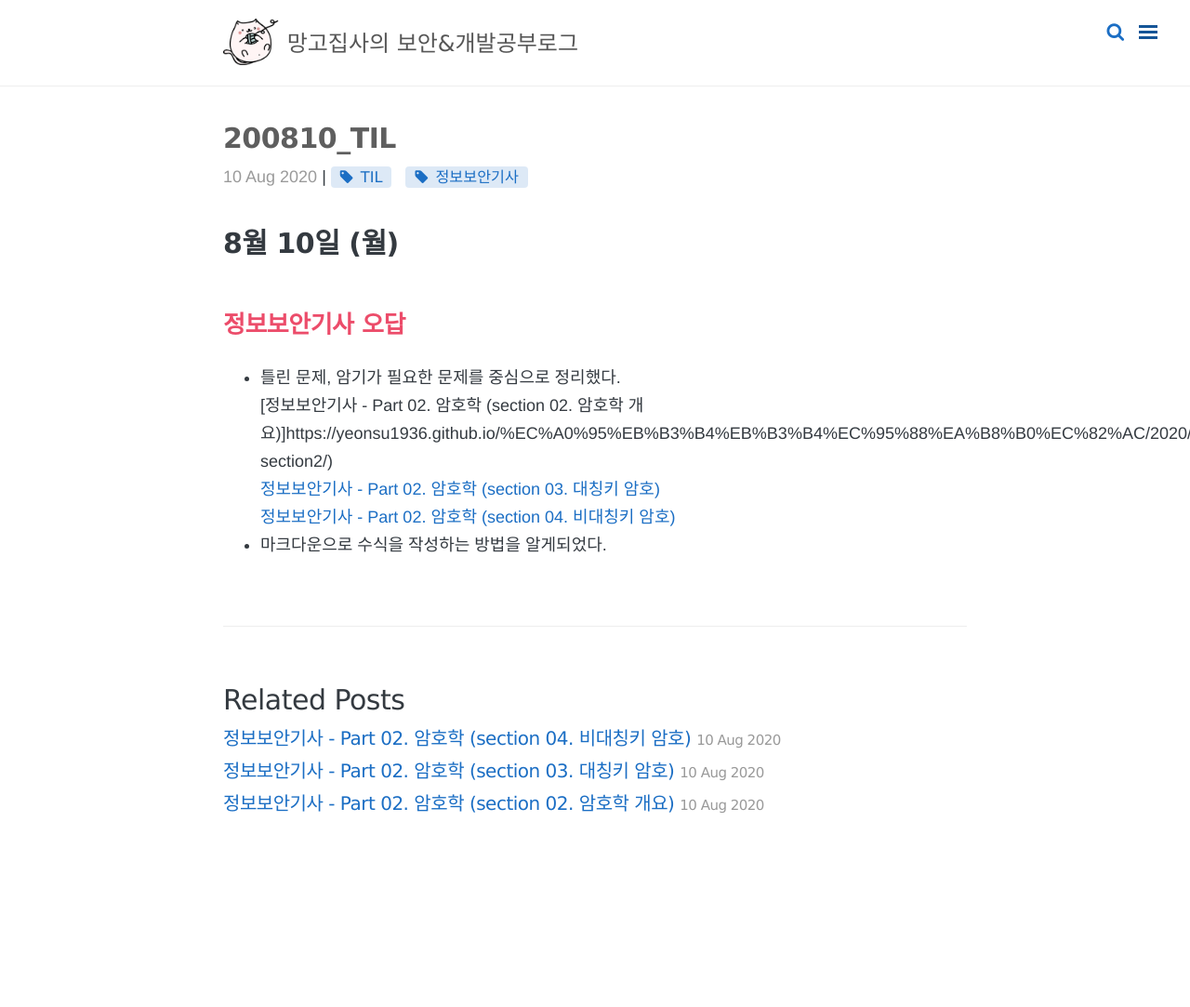
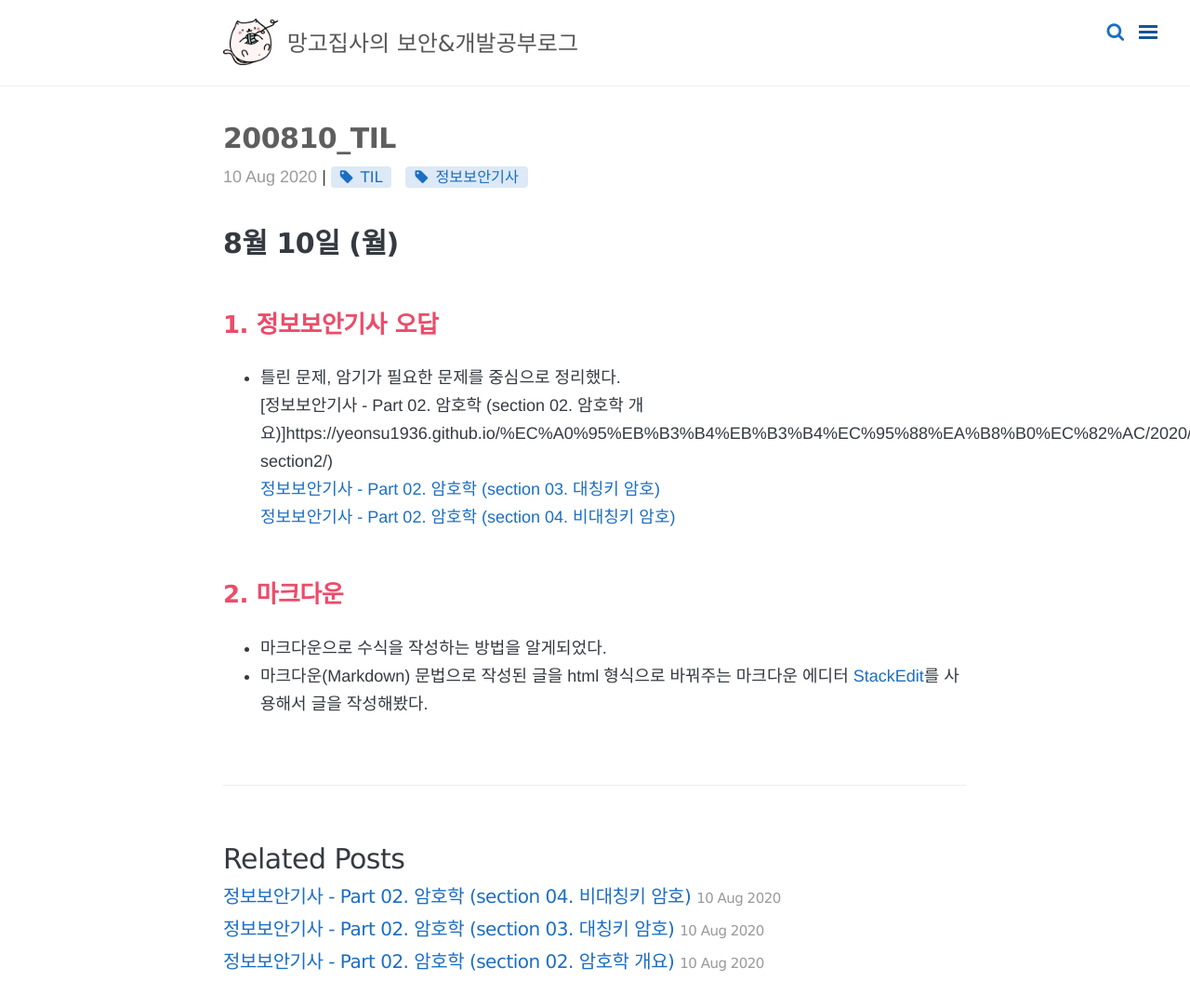
Before and after one commit to yeonsu1936/yeonsu1936.github.io, a Jekyll site: the page built from _posts/TIL(Today I Learned)/2020-08-10-TIL.md, in a window 1280 px wide and 1107 px high. Shown: the top 1083 px of the window at 93% size. Built offline with Jekyll 4.4.1, drawn with Linux system fonts in a browser that asks for light colours; nearby versions of some CDN libraries; comment, search, counter and statistics services are not loaded.

Commit message:
Update 2020-08-10-TIL.md

```diff
--- a/_posts/TIL(Today I Learned)/2020-08-10-TIL.md
+++ b/_posts/TIL(Today I Learned)/2020-08-10-TIL.md
@@ -8,9 +8,12 @@ comments: true
 ---
 # 8월 10일 (월)
 
-## 정보보안기사 오답
+## 1. 정보보안기사 오답
 - 틀린 문제, 암기가 필요한 문제를 중심으로 정리했다.
   [정보보안기사 - Part 02. 암호학 (section 02. 암호학 개요)]https://yeonsu1936.github.io/%EC%A0%95%EB%B3%B4%EB%B3%B4%EC%95%88%EA%B8%B0%EC%82%AC/2020/08/10/part2-section2/)
   [정보보안기사 - Part 02. 암호학 (section 03. 대칭키 암호)](https://yeonsu1936.github.io/%EC%A0%95%EB%B3%B4%EB%B3%B4%EC%95%88%EA%B8%B0%EC%82%AC/2020/08/10/part2-section3/)
   [정보보안기사 - Part 02. 암호학 (section 04. 비대칭키 암호)](https://yeonsu1936.github.io/%EC%A0%95%EB%B3%B4%EB%B3%B4%EC%95%88%EA%B8%B0%EC%82%AC/2020/08/10/part2-section4/)
+
+## 2. 마크다운
 - 마크다운으로 수식을 작성하는 방법을 알게되었다.
+- 마크다운(Markdown) 문법으로 작성된 글을 html 형식으로 바꿔주는 마크다운 에디터 [StackEdit](https://stackedit.io/)를 사용해서 글을 작성해봤다.
```
